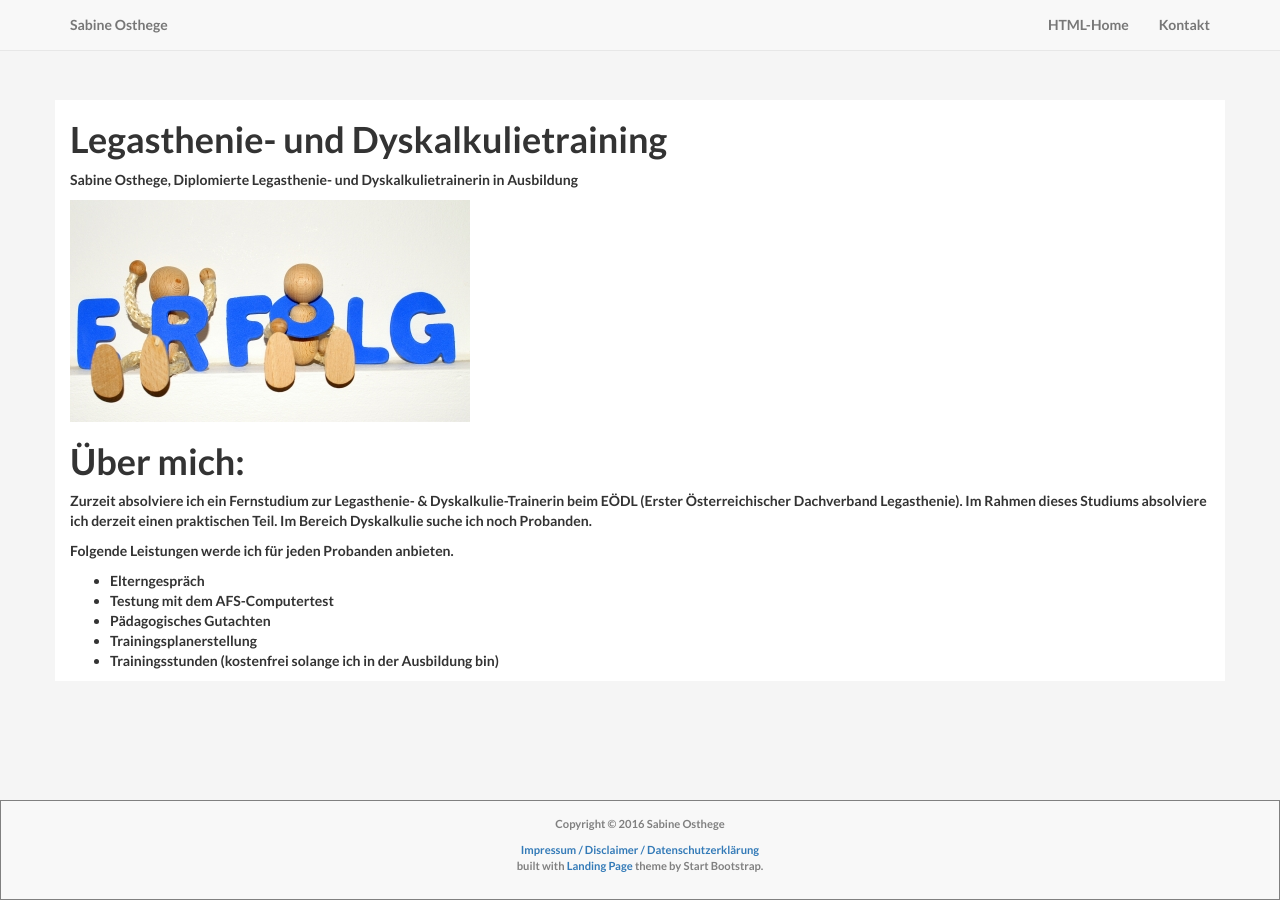
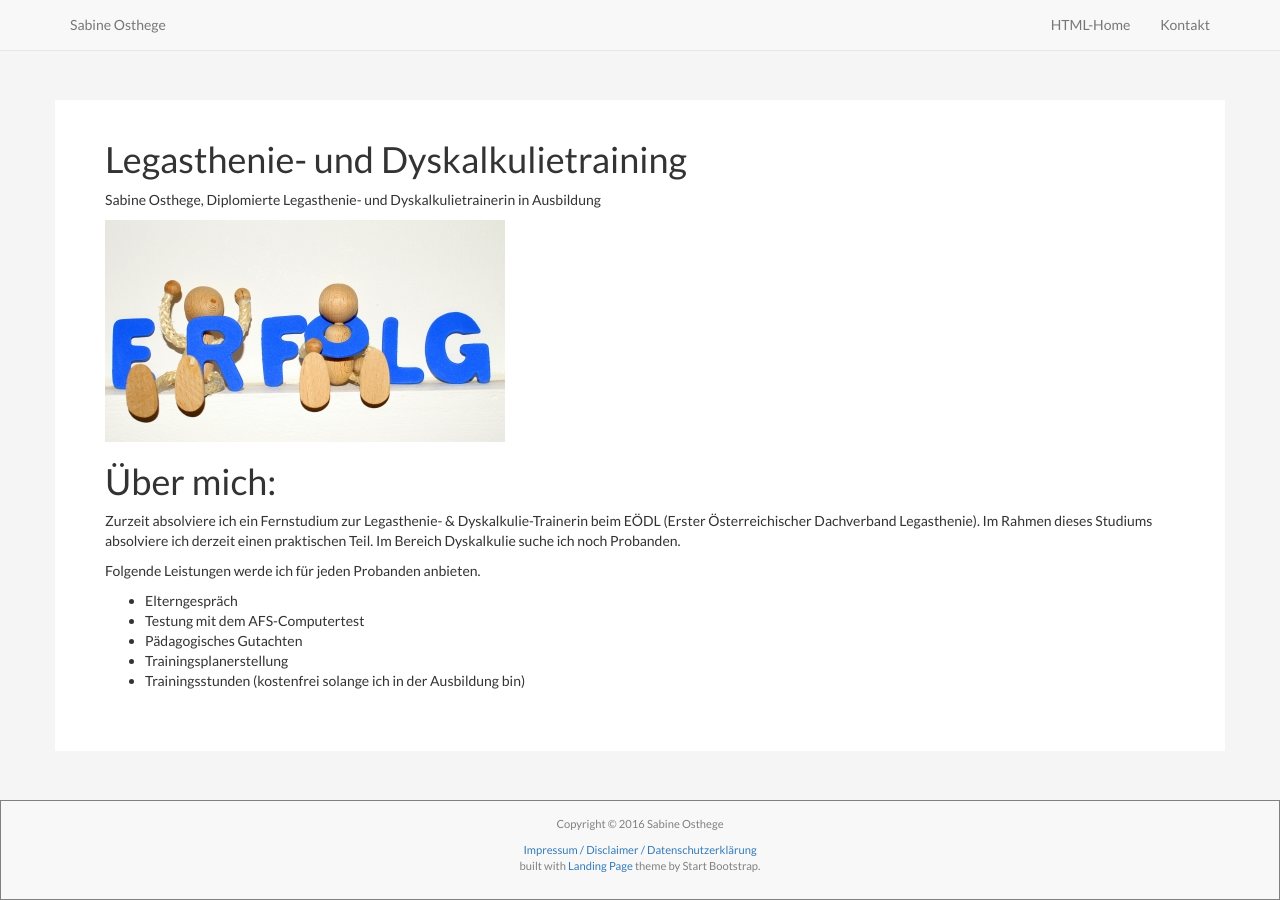
Before and after one commit to sabineosthege/sabineosthege.github.io, a Jekyll site: the page built from index.md, in a window 1280 px wide. Built offline with Jekyll 4.4.1, drawn with Linux system fonts in a browser that asks for light colours; nearby versions of some CDN libraries.

Commit message:
paddings

```diff
--- a/css/landing-page.css
+++ b/css/landing-page.css
@@ -18,7 +18,6 @@ h4,
 h5,
 h6 {
     font-family: "Lato","Helvetica Neue",Helvetica,Arial,sans-serif;
-    font-weight: 700;
 }
 
 .topnav {
@@ -104,7 +103,7 @@ body {
 .content .container {
     height: 100%;
     background: white;
-    padding: 50,20,50,20px;
+    padding: 20px 50px 50px 50px;
 }
 
 .content-section-a {
```
